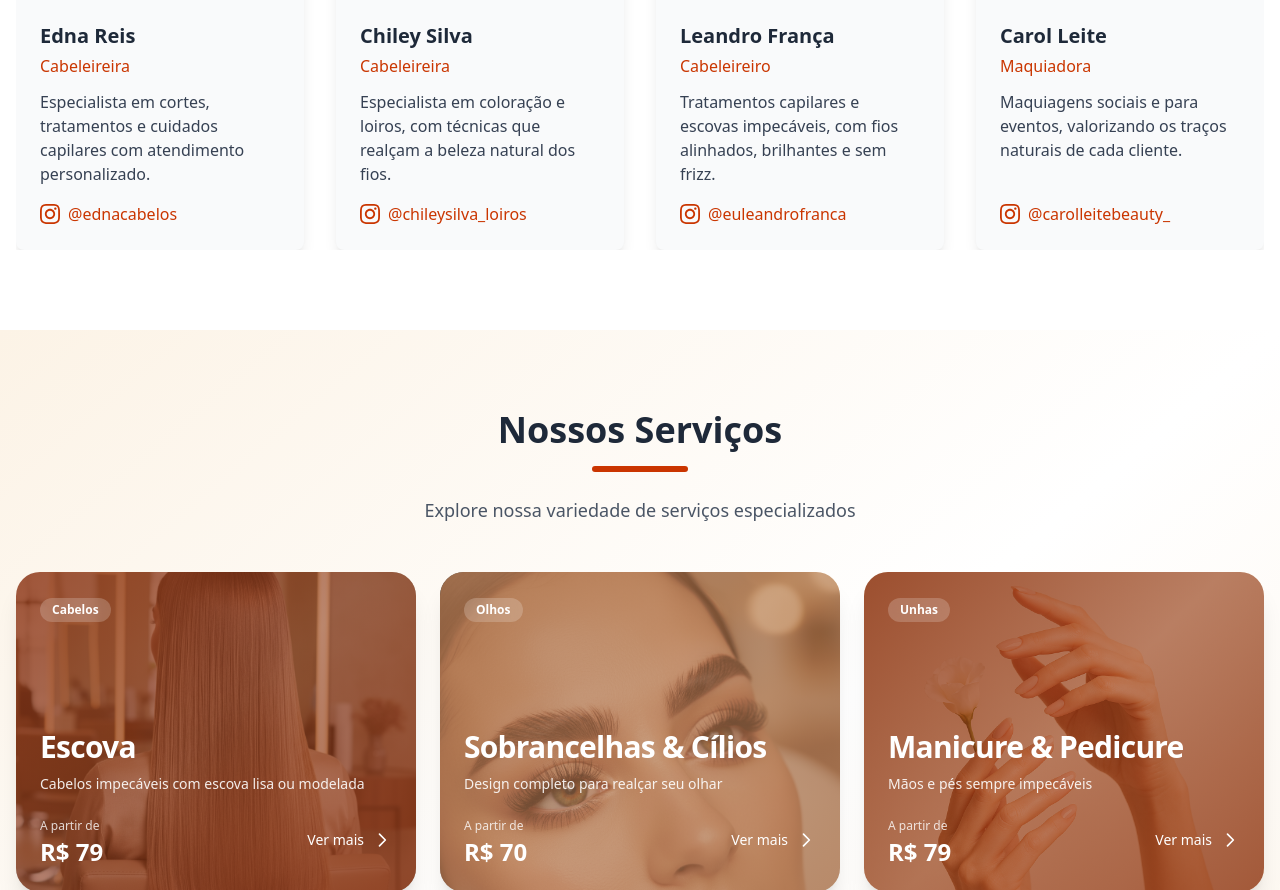
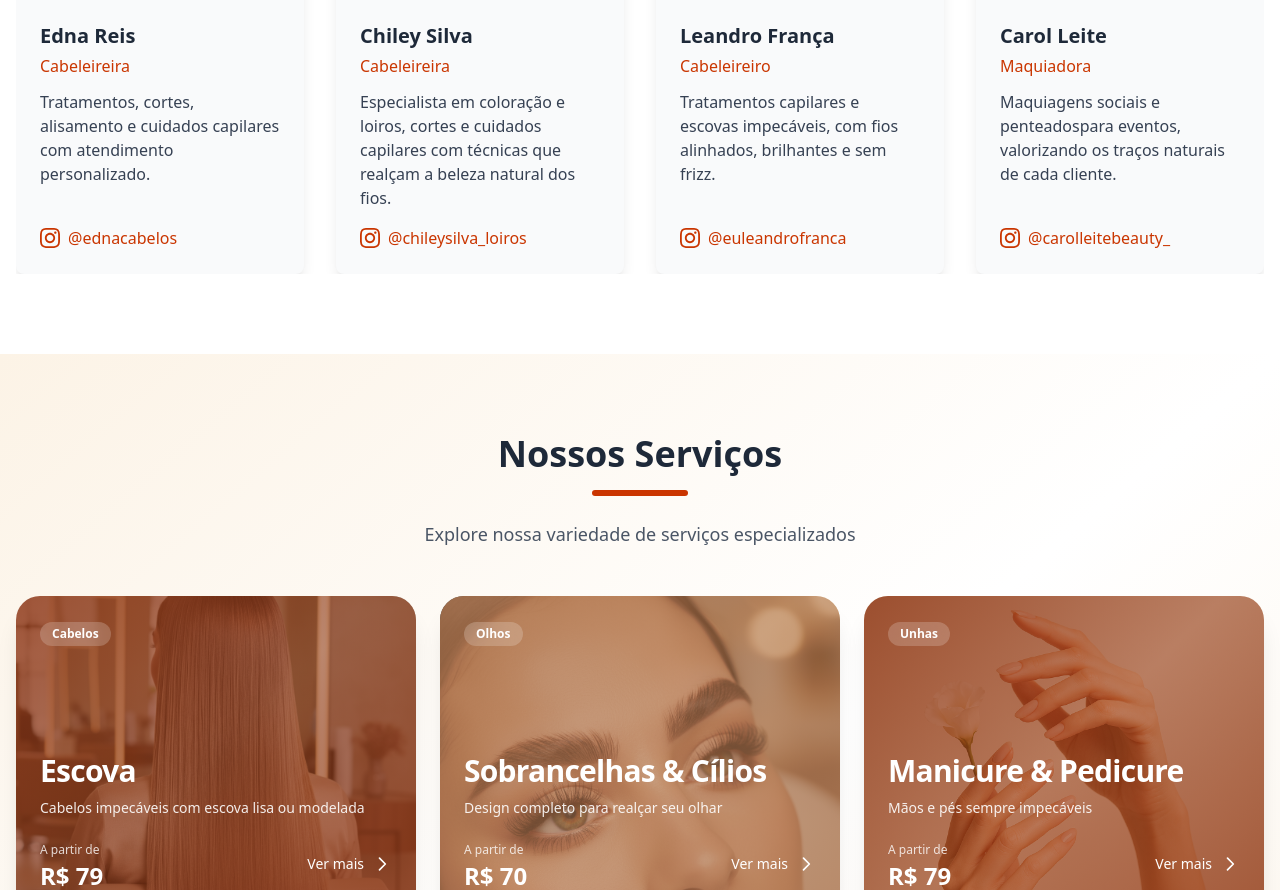
Before and after one commit to rogerio-azevedo/escovato, a Next.js app: page / in a window 1280 px wide. Shown: the part 2776-3666 px from the top of the page. Built offline with nearby package versions, Linux system fonts and the light colour scheme.

Commit message:
feat: adjust professional profile

```diff
--- a/src/components/sections/Profissionais.tsx
+++ b/src/components/sections/Profissionais.tsx
@@ -20,7 +20,7 @@ const profissionais = [
     cargo: "Cabeleireira",
     foto: "/images/profissionais/edna.jpeg",
     descricao:
-      "Especialista em cortes, tratamentos e cuidados capilares com atendimento personalizado.",
+      "Tratamentos, cortes, alisamento e cuidados capilares com atendimento personalizado.",
     instagram: "https://www.instagram.com/ednacabelos/",
   },
   {
@@ -28,7 +28,7 @@ const profissionais = [
     cargo: "Cabeleireira",
     foto: "/images/profissionais/chiley.jpeg",
     descricao:
-      "Especialista em coloração e loiros, com técnicas que realçam a beleza natural dos fios.",
+      "Especialista em coloração e loiros, cortes e cuidados capilares com técnicas que realçam a beleza natural dos fios.",
     instagram:
       "https://www.instagram.com/chileysilva_loiros?igsh=Z2EydWdiMm5qYmNj",
   },
@@ -45,7 +45,7 @@ const profissionais = [
     cargo: "Maquiadora",
     foto: "/images/profissionais/carol.jpg",
     descricao:
-      "Maquiagens sociais e para eventos, valorizando os traços naturais de cada cliente.",
+      "Maquiagens sociais e penteadospara eventos, valorizando os traços naturais de cada cliente.",
     instagram: "https://www.instagram.com/carolleitebeauty_/",
   },
   {
@@ -61,7 +61,7 @@ const profissionais = [
     cargo: "Manicure",
     foto: "/images/profissionais/manu.jpg",
     descricao:
-      "Manicure e pedicure com acabamento impecável e foco na saúde das unhas.",
+      "Manicure e pedicure tradicional e em gel com acabamento impecável e foco na saúde das unhas.",
     instagram: "https://www.instagram.com/emanuelaamorimc/",
   },
   {
```
